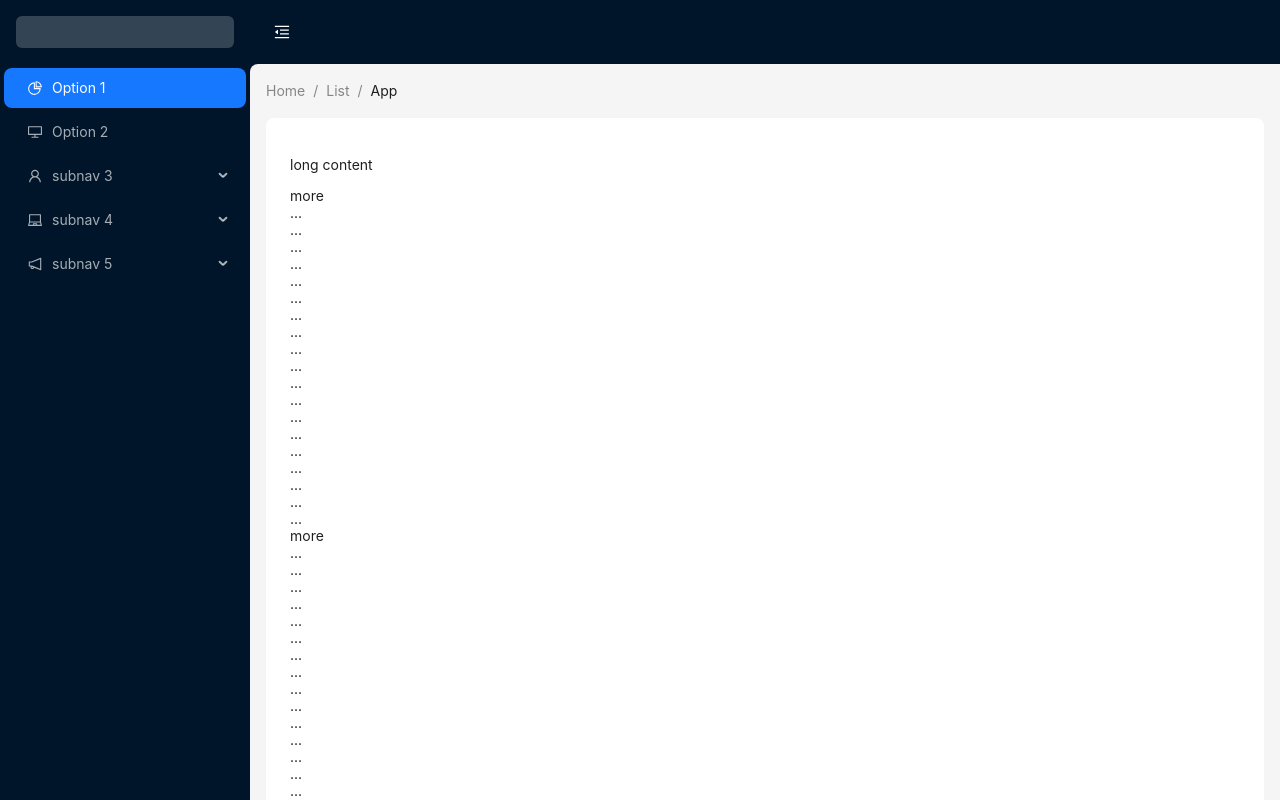
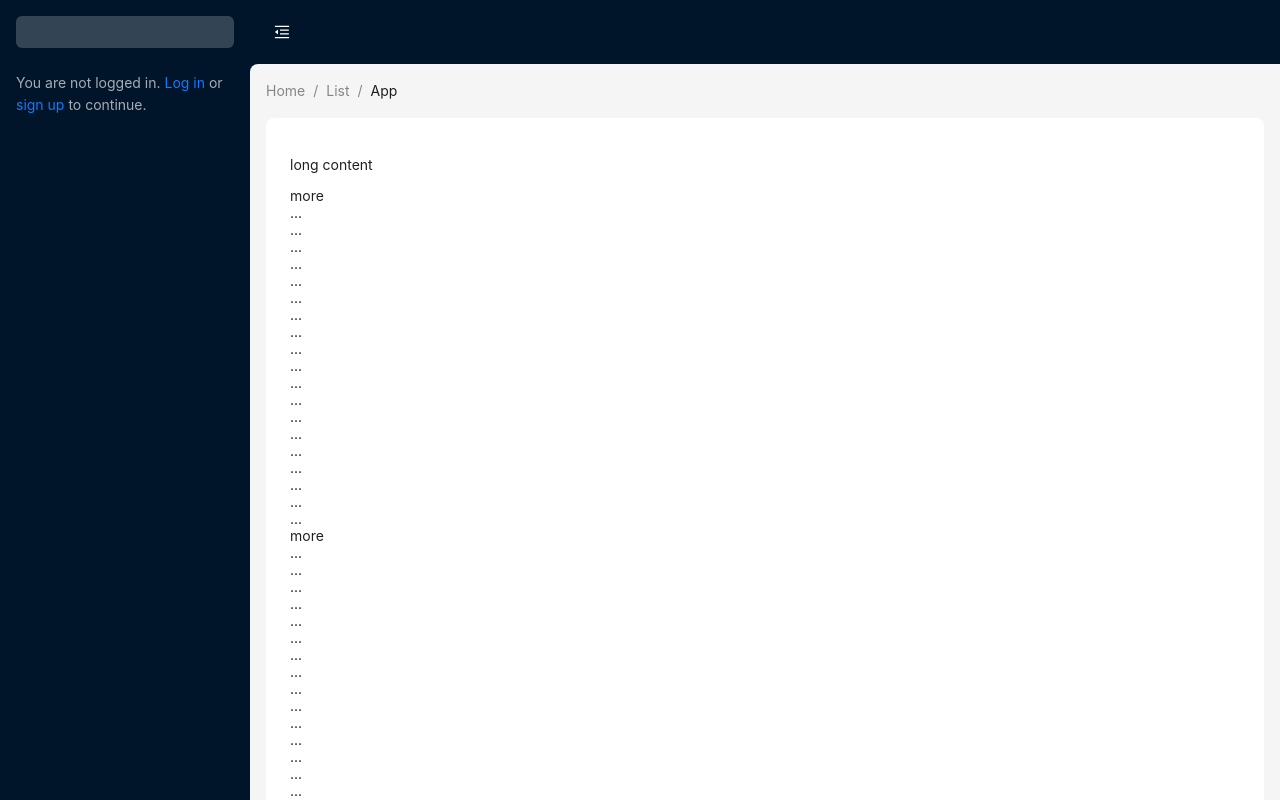
Before and after one commit to crimsonpython24/Nexus-Server-Frontend, a React (Vite) app: page / in a window 1280 px wide. Built offline with nearby package versions, Linux system fonts and the light colour scheme.

Commit message:
#0008 -- small router updates

```diff
--- a/src/App.tsx
+++ b/src/App.tsx
@@ -2,6 +2,7 @@ import { Breadcrumb, Layout, theme } from 'antd';
 import React from 'react';
 import './App.css';
 import Navigation from './components/Navigation';
+import { useUser } from './libraries/userContextConst';
 
 const { Content, Footer } = Layout;
 
@@ -9,9 +10,10 @@ const App: React.FC = () => {
   const {
     token: { colorBgContainer, borderRadiusLG },
   } = theme.useToken();
+  const userState = useUser();
 
   return (
-    <Navigation>
+    <Navigation userState={userState}>
       {(collapsed) => (
         <>
           <Content
--- a/src/components/Navigation.tsx
+++ b/src/components/Navigation.tsx
@@ -1,73 +1,76 @@
-import {
-  DesktopOutlined,
-  LaptopOutlined,
-  MenuFoldOutlined,
-  MenuUnfoldOutlined,
-  NotificationOutlined,
-  PieChartOutlined,
-  UserOutlined,
-} from '@ant-design/icons';
+import { MenuFoldOutlined, MenuUnfoldOutlined } from '@ant-design/icons';
 import type { MenuProps } from 'antd';
 import { Button, Layout, Menu, theme } from 'antd';
 import React, { useState } from 'react';
+import { Link } from 'react-router-dom';
+
 import '../App.css';
 
 const { Header, Sider } = Layout;
 
 type MenuItem = Required<MenuProps>['items'][number];
+
+interface UserStateInterface {
+  username: string;
+  email: string;
+  authenticated: boolean;
+}
+
 interface NavigationProps {
   children: (collapsed: boolean) => React.ReactNode;
+  userState: UserStateInterface;
 }
 
 function getItem(
   label: React.ReactNode,
   key: React.Key,
+  disabled: boolean,
   icon?: React.ReactNode,
-  children?: MenuItem[]
+  children?: MenuItem[],
+  type?: 'group'
 ): MenuItem {
   return {
+    label,
     key,
+    disabled,
     icon,
     children,
-    label,
+    type,
   } satisfies MenuItem;
 }
 
-const subnav: MenuProps['items'] = [
-  UserOutlined,
-  LaptopOutlined,
-  NotificationOutlined,
-].map((icon, index) => {
-  const key = String(index + 3);
+const NotLoggedInLabel: React.ReactNode = (
+  <>
+    <span>You are not logged in. </span>
+    <Link to="/login/">Log in</Link>
+    <span> or </span>
+    <Link to="/signup/">sign up</Link>
+    <span> to continue.</span>
+  </>
+);
 
-  return {
-    key: `sub${key}`,
-    icon: React.createElement(icon),
-    label: `subnav ${key}`,
+const AccountNode: React.ReactNode = (
+  <>
+    <span>Account management link </span>
+  </>
+);
 
-    children: new Array(4).fill(null).map((_, j) => {
-      const subKey = index * 4 + j + 3;
-      return {
-        key: subKey,
-        label: `option${subKey}`,
-      };
-    }),
-  };
-});
-
-const items: MenuItem[] = [
-  getItem('Option 1', '1', <PieChartOutlined />),
-  getItem('Option 2', '2', <DesktopOutlined />),
-  ...subnav,
+const NotLoggedInOptions: MenuItem[] = [
+  getItem(NotLoggedInLabel, '1', false, null, [], 'group'),
 ];
 
-const Navigation: React.FC<NavigationProps> = ({ children }) => {
+const LoggedInOptions: MenuItem[] = [
+  getItem('You have no active chats.', '1', false, null, [], 'group'),
+];
+
+const Navigation: React.FC<NavigationProps> = ({ children, userState }) => {
   const [collapsed, setCollapsed] = useState(false);
   const [manualCollapse, setManualCollapse] = useState(false);
   const [innerCorner, setInnerCorner] = useState(false);
   const {
     token: { borderRadiusLG },
   } = theme.useToken();
+  console.log(userState);
 
   return (
     <Layout>
@@ -94,8 +97,11 @@ const Navigation: React.FC<NavigationProps> = ({ children }) => {
           theme="dark"
           mode="inline"
           defaultSelectedKeys={['1']}
-          items={items}
+          items={
+            !userState.authenticated ? NotLoggedInOptions : LoggedInOptions
+          }
         />
+        {userState.authenticated && AccountNode}
       </Sider>
       <Layout>
         <Header className="header-main">
```
Also changed, not shown: src/main.tsx (+13 -2 lines).
